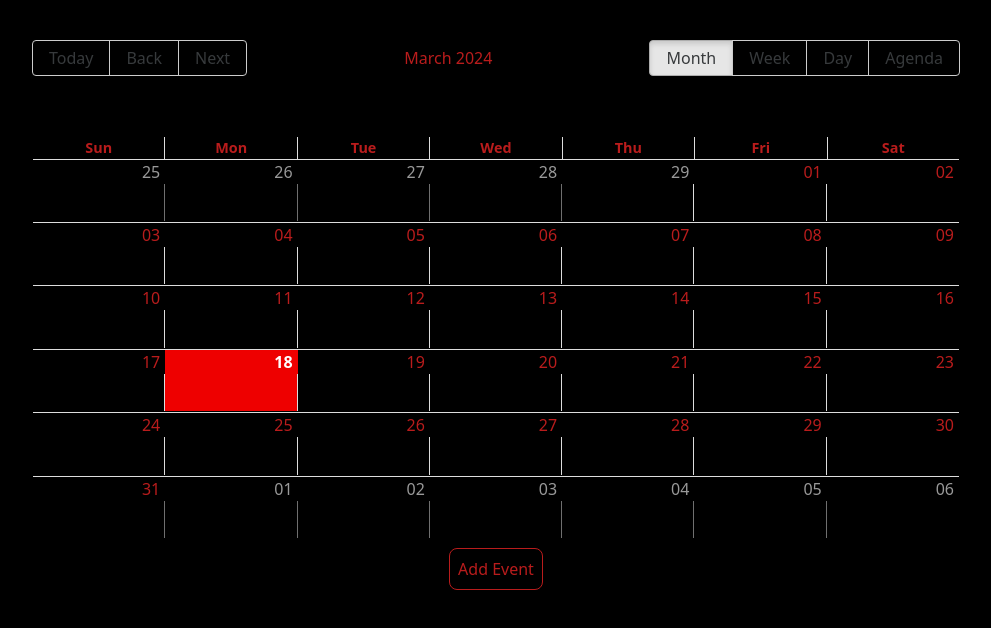
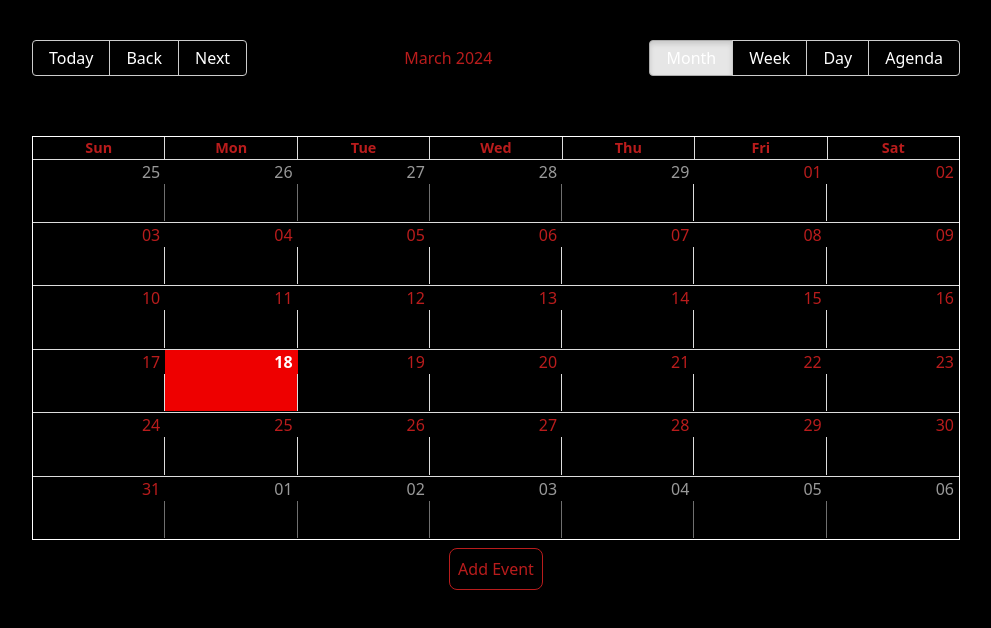
Before and after one commit to Afsalkp7/react-calendar, a React (Vite) app: page / in a window 1280 px wide. Shown: the top 628 px of the page, without its empty margins (144-1135 px from the left). Built offline with nearby package versions, Linux system fonts and the light colour scheme.

Commit message:
simple nav completed

```diff
--- a/src/App.css
+++ b/src/App.css
@@ -1,6 +1,6 @@
 *{
     margin: 0;
-    background: #000;
+    background: black;
 }
 
 .custom-calendar .rbc-today {
@@ -15,7 +15,7 @@
   }
 
 .custom-calendar .rbc-month-view{
-    border : 1px solid black
+    border : 1px solid rgb(255, 255, 255)
 }
 .custom-calendar .rbc-month-row{
     border-bottom : 1px solid black
@@ -30,3 +30,6 @@
 .custom-calendar .rbc-event {
     background-color: gray;
 }
+.custom-calendar .rbc-btn-group button{
+    color: white;
+}
--- a/src/assets/components/Calendar.jsx
+++ b/src/assets/components/Calendar.jsx
@@ -5,8 +5,8 @@ import { EventForm } from "./EventForm";
 const localizer = momentLocalizer(moment);
 
 function BigCalendar() {
+
   const [events, setEvents] = useState([]);
-
   const [formMode, setFormMode] = useState("add");
   const [eventName, setEventName] = useState("");
   const [eventDate, setEventDate] = useState("");
@@ -58,7 +58,7 @@ function BigCalendar() {
         eventDate + " " + eventEndTime,
         "YYYY-MM-DD HH:mm"
       ).toDate();
-      if (formMode === "add") {
+      if ( formMode === "add" ) {
         const newEvent = {
           id: events.length + 1,
           title: eventName,
```
